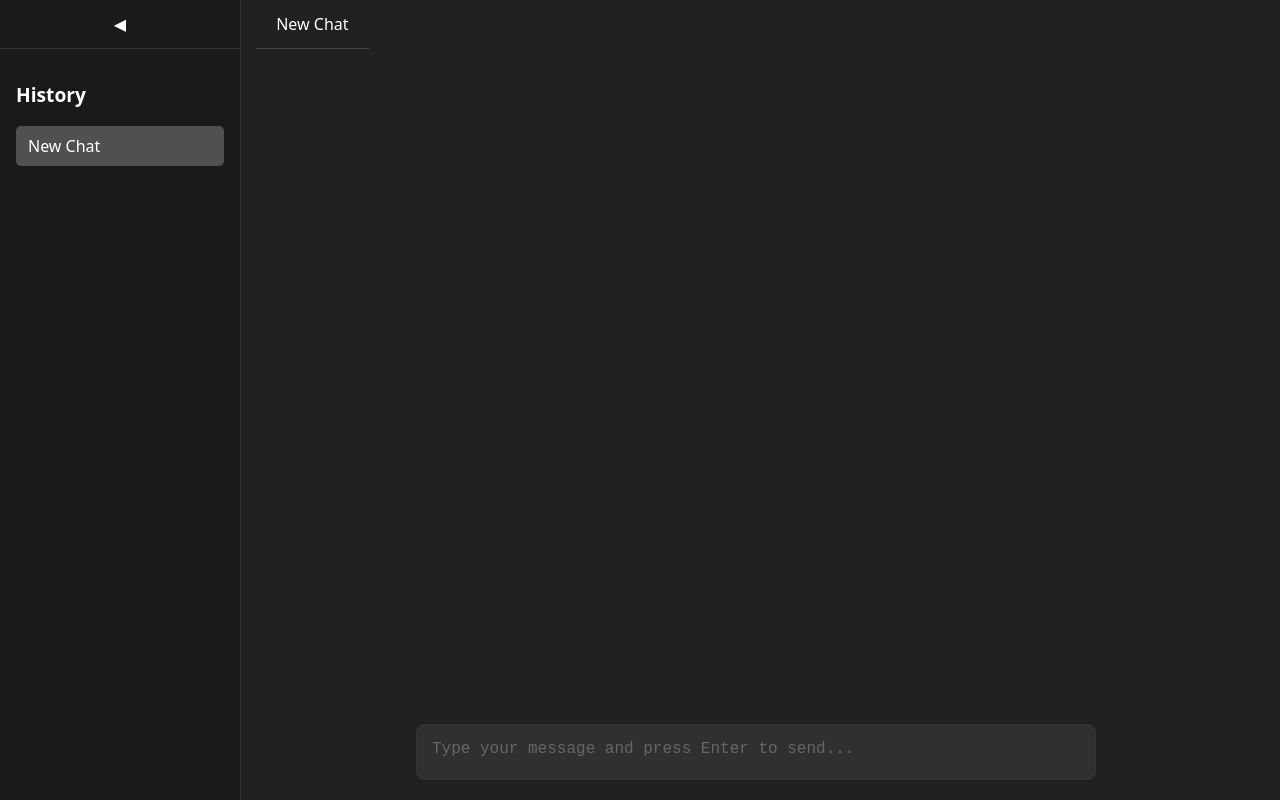
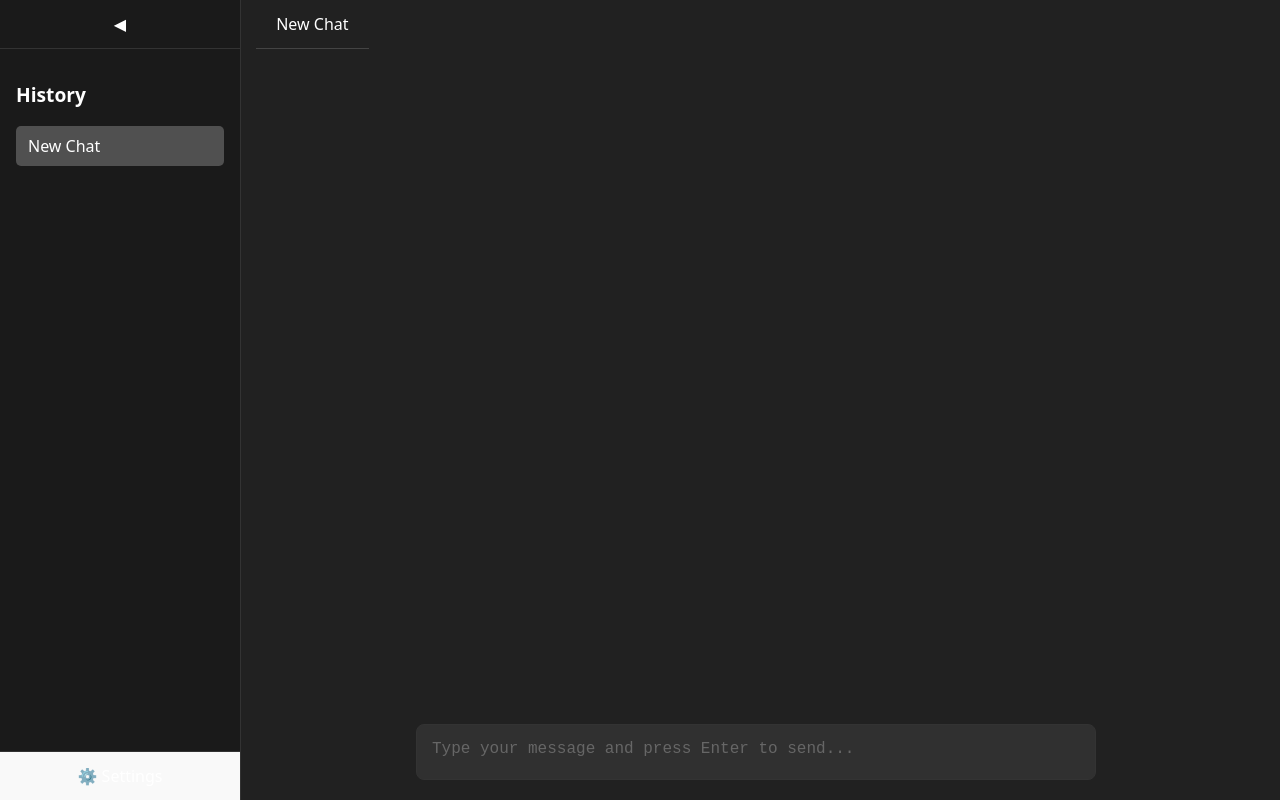
Before and after one commit to valaises/llm-chat, a React (Vite) app: page / in a window 1280 px wide. Built offline with nearby package versions, Linux system fonts and the light colour scheme.

Commit message:
added settings button

```diff
--- a/src/components/ChatSidebar.css
+++ b/src/components/ChatSidebar.css
@@ -37,6 +37,7 @@
 .toggle-button {
   background: none;
   border: none;
+  border-radius: 0;
   cursor: pointer;
   padding: 0.5rem 0.5rem;
   width: 100%;
@@ -95,3 +96,37 @@
   visibility: visible;
   transition: opacity 0.3s ease, visibility 0.3s ease;
 }
+
+.sidebar-footer {
+  width: 100%;
+  border-top: 1px solid #333;
+  transition: background-color 0.2s, width 0.2s ease;
+  margin-top: auto;
+}
+
+.settings-button {
+  border: none;
+  border-radius: 0;
+  color: #fff;
+  cursor: pointer;
+  height: 3rem;
+  width: 100%;
+  font-size: 1rem;
+  display: flex;
+  align-items: center;
+  justify-content: center;
+  white-space: nowrap;
+}
+
+.closed .settings-button {
+  /*padding: 8px 0;*/
+}
+
+.closed .sidebar-footer {
+  height: 3rem;
+  width: 3rem;
+}
+
+.closed .settings-button span {
+  display: none;
+}
--- a/src/components/ChatSidebar.tsx
+++ b/src/components/ChatSidebar.tsx
@@ -56,6 +56,19 @@ export const ChatSidebar: React.FC<ChatSidebarProps> = ({
           </div>
         </div>
 
+        <div className="sidebar-footer">
+          <button
+            className="settings-button"
+            type="button"
+            aria-label="Settings"
+          >
+            {isOpen ? (
+              '⚙️ Settings'
+            ) : (
+              '⚙️'
+            )}
+          </button>
+        </div>
       </div>
     </div>
   );
```
